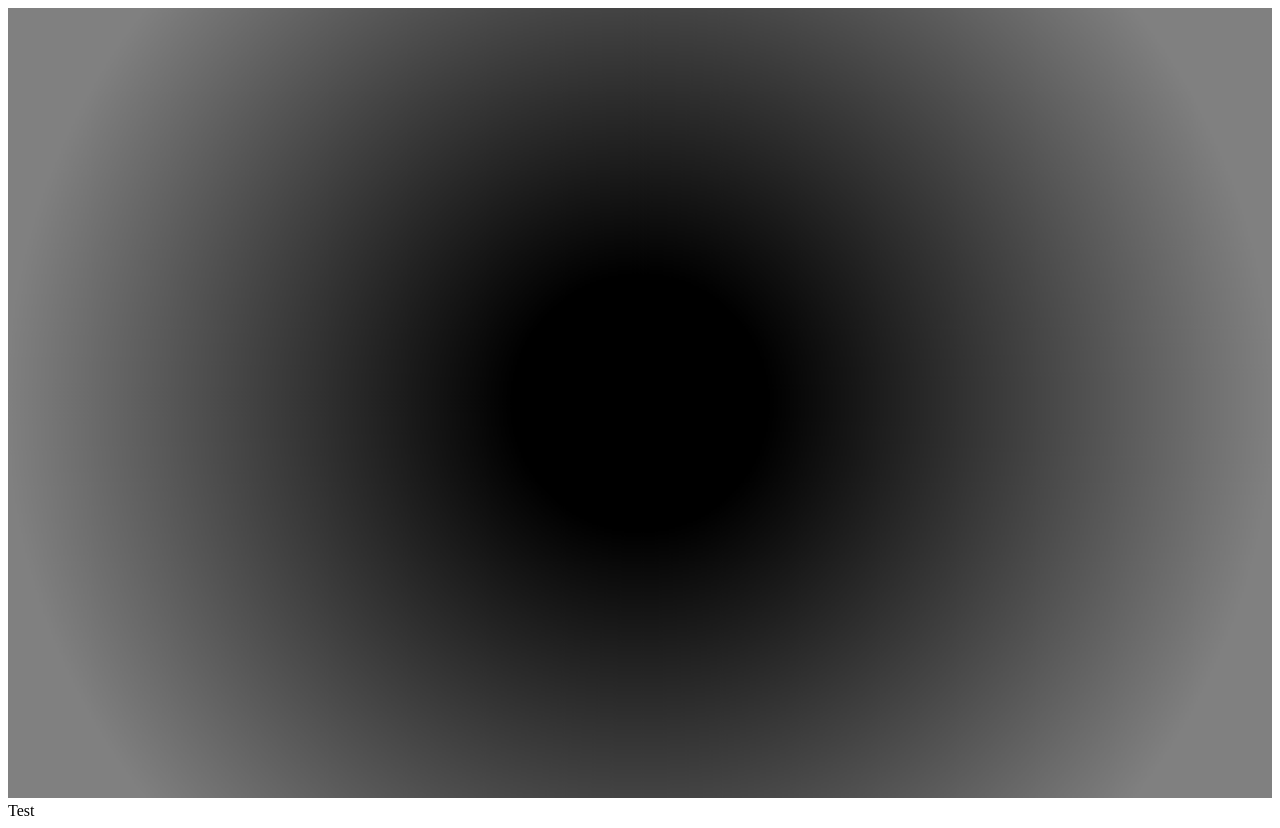
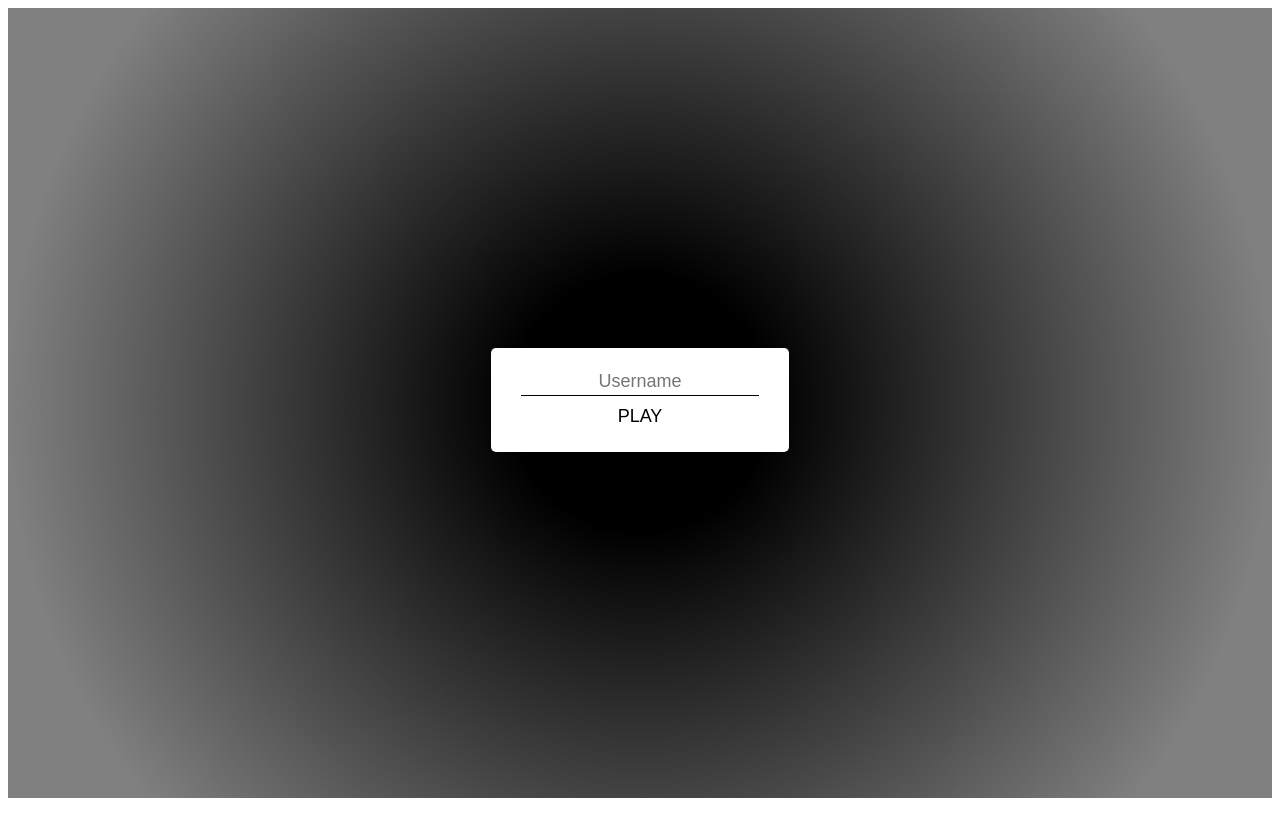
Before and after one commit to tamighi/io-game, a React (Create React App) app in the folder client/: page / in a window 1280 px wide. Built offline with nearby package versions, Linux system fonts and the light colour scheme.

Commit message:
rendering

```diff
--- a/client/src/canvas/Canvas.tsx
+++ b/client/src/canvas/Canvas.tsx
@@ -1,70 +1,63 @@
 import React from "react"
-import { downloadAssets } from "../assets/assets";
+import { downloadAssets } from "./assets/assets";
+import { stopPlaying, setCanvasDimensions, startPlaying } from "./render/render";
 import '../css/main.css';
 
 export const Canvas = () => {
+
     /* Initialize Canvas */
+
     const canvasRef = React.useRef<HTMLCanvasElement | null>(null);
     const context = React.useRef<CanvasRenderingContext2D | null>(null);
-
-    const  setCanvasDimensions = () => {
-        const canvas = canvasRef?.current;
-        if (!canvas) {
-            return ;
-        }
-
-        const scaleRatio = Math.max(1, 800 / window.innerWidth);
-        canvas.width = scaleRatio * window.innerWidth;
-        canvas.height = scaleRatio * window.innerHeight;
-    }
 
     const getCanvasContext = () => {
         context.current = canvasRef?.current?.getContext("2d") || null;
     };
 
-    const setCanvasBackground = () => {
-        if (!context?.current || !canvasRef?.current) {
-            return ;
-        }
+    /* On canvas mount */
 
-        const canvas = canvasRef.current;
-        const gradient = context.current.createRadialGradient(
-            canvas.width / 2, canvas.height / 2, canvas.width/10,
-            canvas.width / 2, canvas.height / 2, canvas.width/2
-        );
-        gradient.addColorStop(0, "black");
-        gradient.addColorStop(1, "grey");
+    React.useEffect(() => {
+        setCanvasDimensions();
+    }, []);
 
-        context.current.fillStyle = gradient;
-        context.current.fillRect(0, 0, canvas.width, canvas.height);
-    }
+    React.useEffect(() => {
+        stopPlaying(canvasRef?.current, context?.current);
+    }, []);
 
-    //  On mount
-    React.useEffect(setCanvasDimensions, []);
-
-    React.useEffect(setCanvasBackground, []);
     React.useEffect(getCanvasContext, []);
 
-    const [hidden, setHidden] = React.useState<boolean>(true);
+    /* Menu hidden till we load images */
+    const [hiddenMenu, setHiddenMenu] = React.useState<boolean>(true);
+
     React.useEffect(() => {
         const download = async () => {
             await downloadAssets();
-            setHidden(false);
+            setHiddenMenu(false);
         }
         download();
     }, []);
 
-    //  On resize
-    window.addEventListener('resize', setCanvasDimensions);
-    window.addEventListener('resize', setCanvasBackground);
+    /* On window resize */
+
+    window.addEventListener('resize', () => {
+        setCanvasDimensions();
+    });
+
+    /* Play */
+
+    const onPlayClick = () => {
+        setHiddenMenu(true);
+        startPlaying();
+    }
 
     return (
         <>
         <canvas id="game-canvas" ref={canvasRef}>
 
         </canvas>
-        <div className={hidden? 'hidden' : ''} id="test">
-            Test
+        <div className={hiddenMenu? 'hidden' : ''} id="play-menu">
+            <input type="text" id="username-input" placeholder="Username" />
+            <button id="play-button" onClick={onPlayClick}>PLAY</button>
         </div>
         </>
     )
--- a/client/src/assets/assets.ts
+++ b/client/src/canvas/assets/assets.ts
@@ -1,4 +1,8 @@
-const ASSET_NAMES: string[] = [
+const CAT_ASSETS: string[] = [
+  'cat/Idle (1).png'
+];
+
+const DOG_ASSETS: string[] = [
 ];
 
 const assets = new Map<string, HTMLImageElement>();
@@ -6,17 +10,16 @@ const assets = new Map<string, HTMLImageElement>();
 const downloadAsset = (assetName : string): Promise<void> => {
     return new Promise(resolve => {
         const asset = new Image();
-        console.log(assetName)
         asset.onload = () => {
           console.log(`Downloaded ${assetName}`);
           assets.set(assetName, asset);
           resolve();
         };
-        asset.src = `${assetName}`;
+        asset.src = `/assets/${assetName}`;
     });
 }
 
-const downloadPromise = Promise.all(ASSET_NAMES.map(downloadAsset));
+const downloadPromise = Promise.all([CAT_ASSETS.map(downloadAsset), DOG_ASSETS.map(downloadAsset)]);
 
 export const downloadAssets = () => downloadPromise;
 
--- /dev/null
+++ b/client/src/canvas/render/render.ts
@@ -0,0 +1,78 @@
+import { getAsset } from "../assets/assets";
+
+const Constants = require('../../constants/constants');
+
+const { PLAYER_RADIUS } = Constants;
+
+let canvas: HTMLCanvasElement | null;
+let context: CanvasRenderingContext2D | null;
+
+function renderBackground(){
+    if (!context || !canvas) {
+        return ;
+    }
+    const gradient = context.createRadialGradient(
+        canvas.width / 2, canvas.height / 2, canvas.width / 10,
+        canvas.width / 2, canvas.height / 2, canvas.width / 2
+    );
+    gradient.addColorStop(0, "black");
+    gradient.addColorStop(1, "grey");
+
+    context.fillStyle = gradient;
+    context.fillRect(0, 0, canvas.width, canvas.height);
+}
+
+let animationFrameRequestId: number = requestAnimationFrame(renderBackground);
+
+
+function renderPlayer() {
+    const image = getAsset('cat/Idle (1).png');
+    if (!context || !image || !canvas) {
+        return ;
+    }
+    const canvasX = canvas.width / 2;
+    const canvasY = canvas.height / 2;
+
+    context.save();
+    context.drawImage(
+        image, canvasX, canvasY, PLAYER_RADIUS, PLAYER_RADIUS
+      );
+    context.restore();
+}
+
+function render() {
+    renderBackground();
+    renderPlayer();
+    animationFrameRequestId = requestAnimationFrame(render);
+}
+
+function renderMenu() {
+    renderBackground();
+    animationFrameRequestId = requestAnimationFrame(renderMenu);
+}
+
+export function stopPlaying(
+    newCanvas: HTMLCanvasElement | null,
+    newContext: CanvasRenderingContext2D | null
+) {
+    canvas = newCanvas;
+    context = newContext;
+
+    cancelAnimationFrame(animationFrameRequestId);
+    animationFrameRequestId = requestAnimationFrame(renderMenu);
+}
+
+export function startPlaying() {
+    cancelAnimationFrame(animationFrameRequestId);
+    animationFrameRequestId = requestAnimationFrame(render);
+}
+
+export function setCanvasDimensions() {
+    if (!canvas) {
+        return ;
+    }
+
+    const scaleRatio = Math.max(1, 800 / window.innerWidth);
+    canvas.width = scaleRatio * window.innerWidth;
+    canvas.height = scaleRatio * window.innerHeight;
+}
--- /dev/null
+++ b/client/src/constants/constants.js
@@ -0,0 +1,3 @@
+module.exports = Object.freeze({
+  PLAYER_RADIUS: 100,
+});
--- a/client/src/css/main.css
+++ b/client/src/css/main.css
@@ -1,8 +1,55 @@
 .hidden {
     display: none !important;
+}
+
+button {
+    font-size: 18px;
+    outline: none;
+    border: none;
+    color: black;
+    background-color: transparent;
+    padding: 5px 20px;
+    border-radius: 3px;
+    transition: background-color 0.2s ease;
+}
+
+button:hover {
+    background-color: rgb(230, 230, 230);
+}
+
+button:focus {
+    outline: none;
 }
 
 #game-canvas {
     width: 100%;
     height: 100%;
 }
+
+#play-menu {
+    position: fixed;
+    top: 50%;
+    left: 50%;
+    transform: translateY(-50%) translateX(-50%);
+    padding: 20px 30px;
+    background-color: white;
+    display: flex;
+    flex-direction: column;
+    align-items: center;
+    border-radius: 5px;
+    text-align: center;
+}
+
+#play-menu input {
+    font-size: 18px;
+    outline: none;
+    border: none;
+    border-bottom: 1px solid black;
+    margin-bottom: 5px;
+    padding: 3px;
+    text-align: center;
+}
+
+  #play-menu input:hover {
+    outline: none;
+}
```
